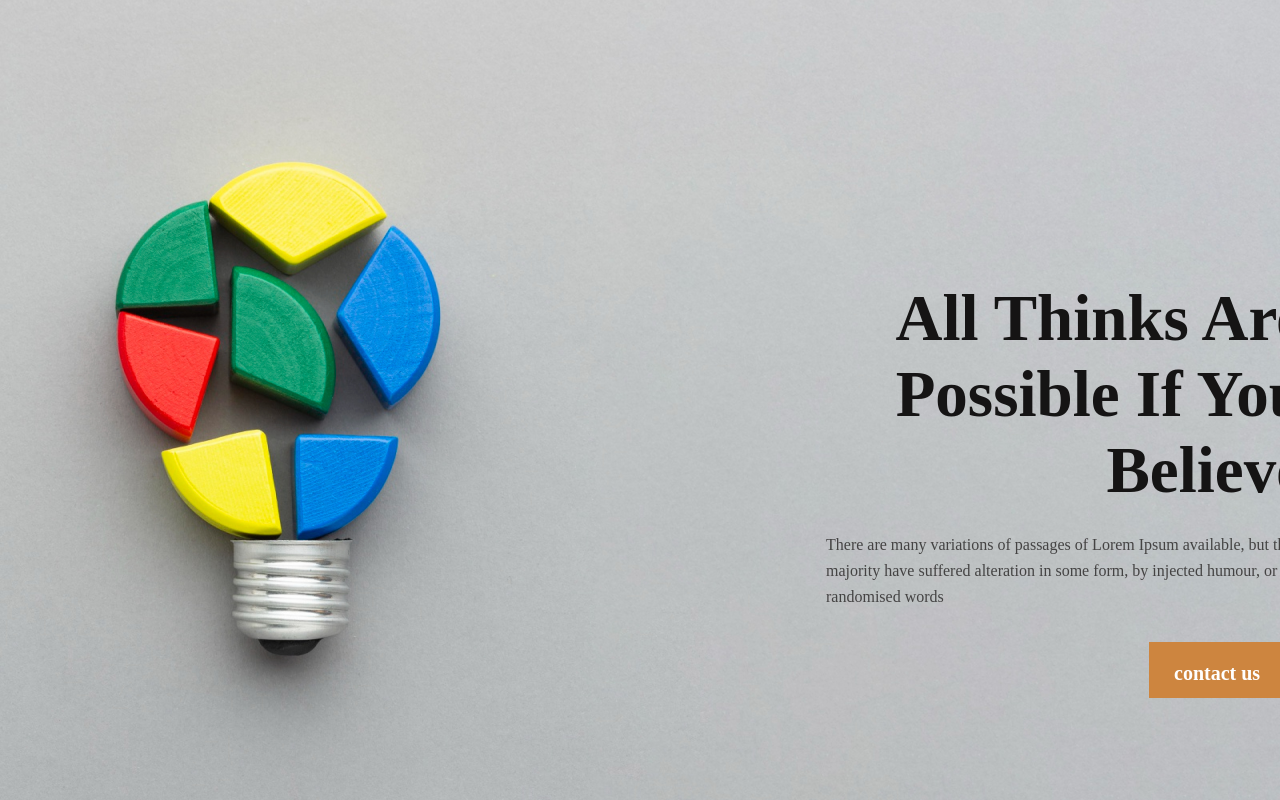
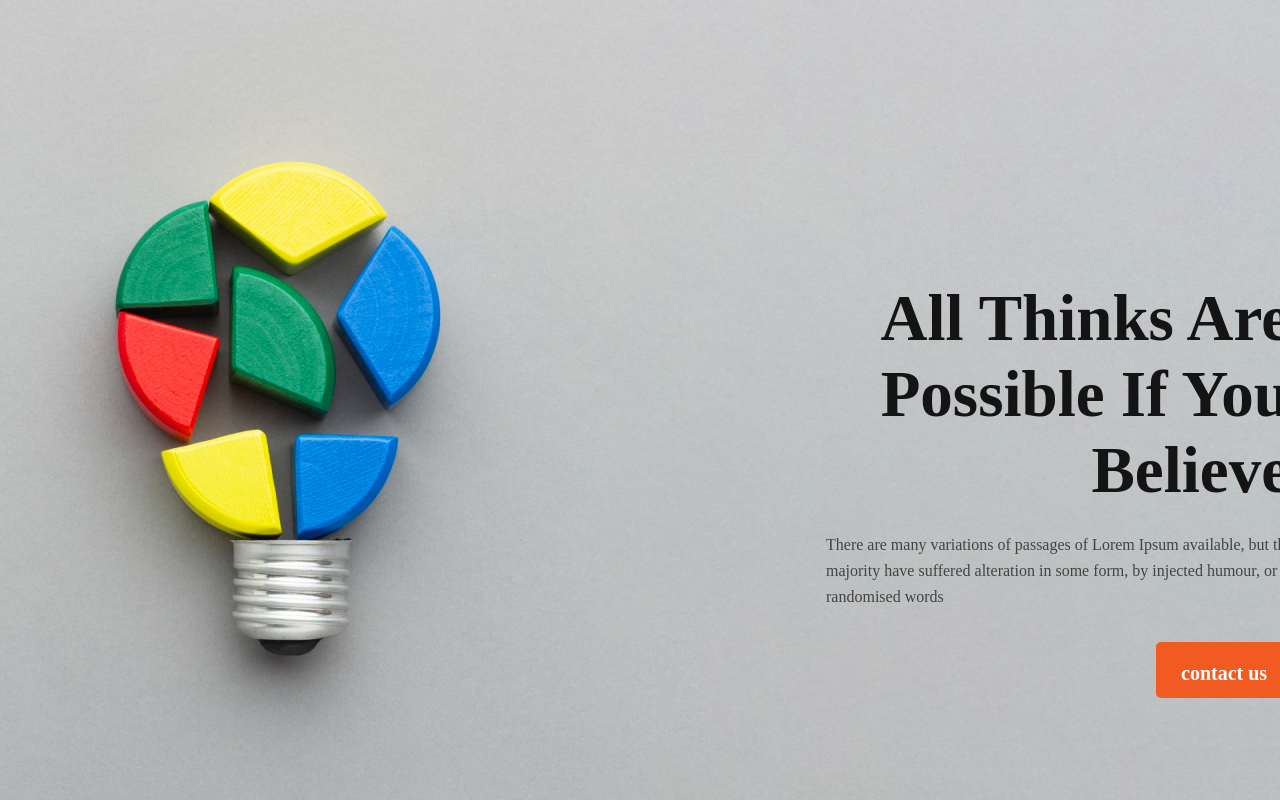
Before and after one commit to nazmul906/new-year-new-me-Assignment1, a plain HTML site: page index.html in a window 1280 px wide. Shown: the top 800 px of the page. Drawn offline with Linux system fonts and the light colour scheme.

Commit message:
fixing bug version 2

```diff
--- a/style/style.css
+++ b/style/style.css
@@ -39,7 +39,8 @@
 
   margin-bottom: 24px;
   color: #151414;
-  margin-left: 445px;
+  /* margin-left: 445px; */
+  margin-left: 371px;
   font-family: "Work Sans";
 
   line-height: 76px;
@@ -50,7 +51,8 @@
   height: 78px;
   color: #444343;
   font-style: normal;
-  margin-left: 491px;
+  /* margin-left: 491px; */
+  margin-left: 432px;
   line-height: 26px;
   margin-bottom: 32px;
   font-family: "Work Sans";
@@ -60,11 +62,13 @@
   margin-bottom: px;
 }
 .btnPrimary {
-  background-color: peru;
+  background: #f15b22;
+  border-radius: 5px;
   /* position: absolute; */
   /* width: 150px;*/
   height: 56px;
-  margin-left: 814px;
+  /* margin-left: 814px; */
+  margin-left: 762px;
   font-weight: 600;
   font-size: 20px;
   color: #ffffff;
@@ -87,6 +91,9 @@ main {
   left: 228px;
 }
 .aboutRightArea {
+  display: flex;
+  flex-direction: column;
+
   padding-left: 87px; /*distance between this div and image div*/
 }
 .aboutTitle {
```
